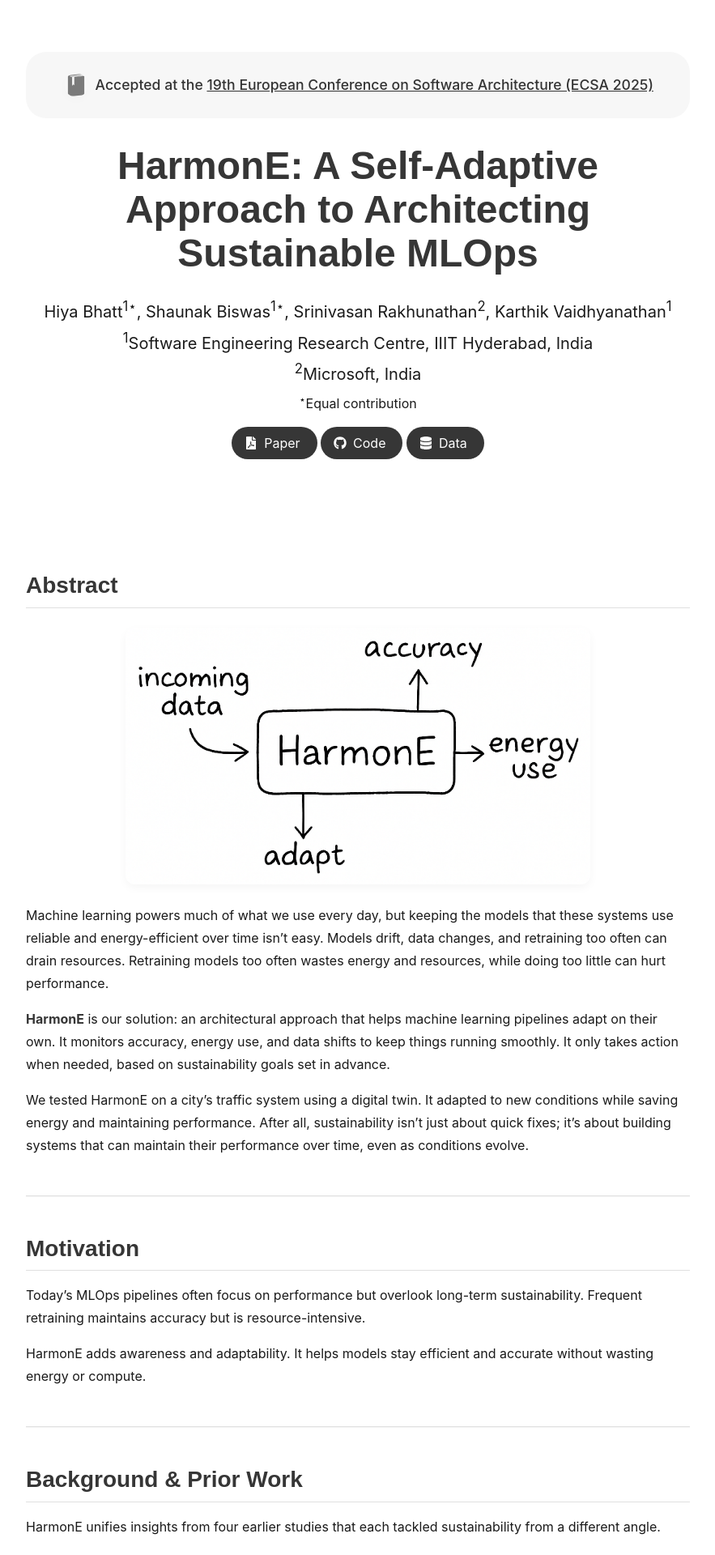
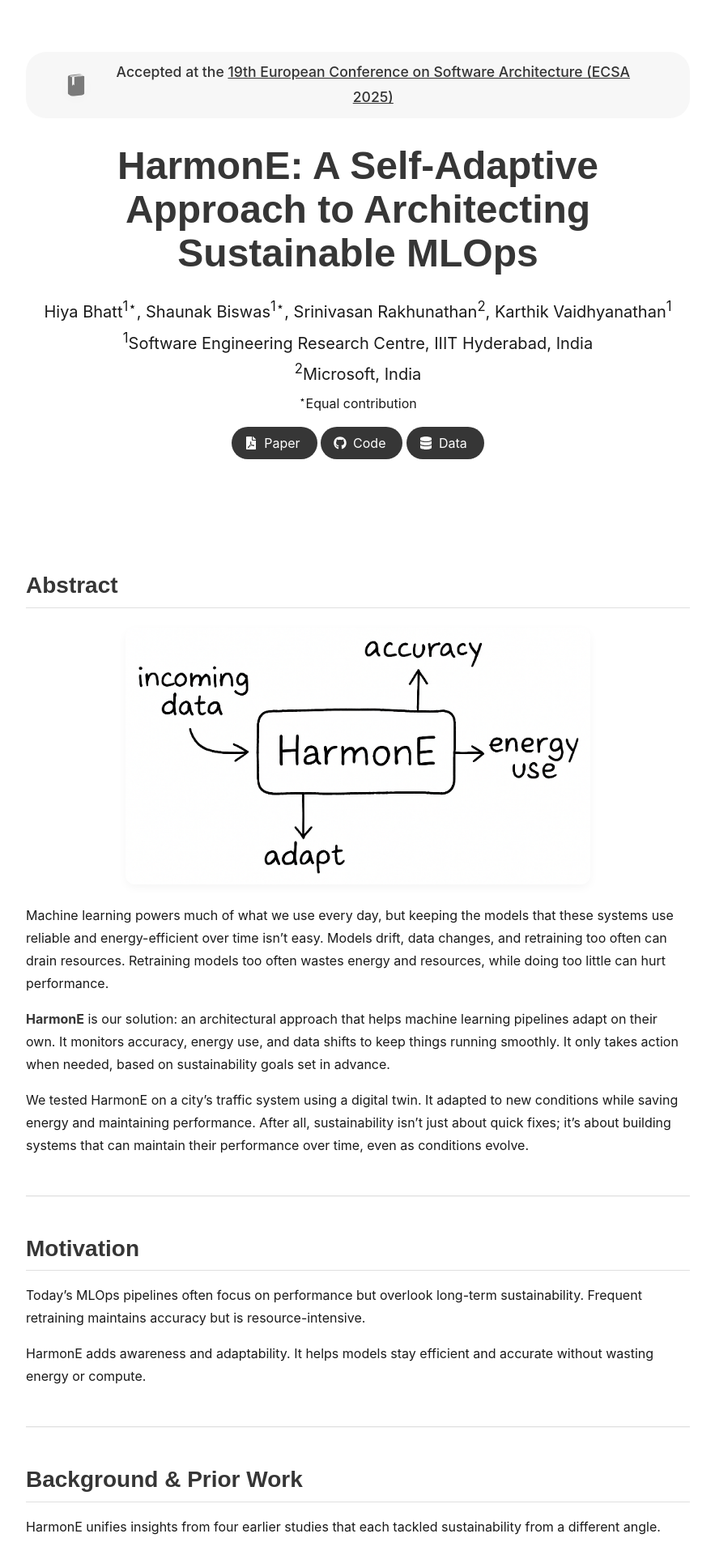
Before and after one commit to sa4s-serc/HarmonE, a Jekyll site: the page built from index.md, in a window 1280 px wide. Shown: the top 1920 px of the page at 81% size, without its empty margins (198-1081 px from the left). Built offline with Jekyll 4.4.1, drawn with Linux system fonts in a browser that asks for light colours; some web fonts are replaced.

Commit message:
test no wrap for ecsa failed

```diff
--- a/_layouts/project_page.html
+++ b/_layouts/project_page.html
@@ -37,15 +37,6 @@
     type="text/javascript" id="MathJax-script" async
     src="https://cdn.jsdelivr.net/npm/mathjax@3/es5/tex-chtml.js">
   </script>
-
-  <style>
-    @media (max-width: 600px) {
-      .conf-banner {
-        white-space: normal !important;
-        flex-wrap: wrap;
-      }
-    }
-  </style>
 </head>
 <body>
 
@@ -55,9 +46,9 @@
     <div class="container is-max-desktop">
       <div class="columns is-centered">
         <div class="column has-text-centered">
-          <div class="conf-banner" style="background-color: #f7f7f7; padding: 0.2rem 3rem; display: flex; align-items: center; border-radius: 25px; margin: 1rem auto 0.5rem auto; width: fit-content; white-space: nowrap;">
+          <div style="background-color: #f7f7f7; padding: 0.2rem 3rem; display: flex; align-items: center; border-radius: 25px; margin: 1rem auto 0.5rem auto; width: fit-content;">
             <img src="static/image/book.svg" alt="Conference Icon"
-              style="height: 1.75rem; margin-right: 0.6rem; opacity: 0.5;">
+                style="height: 1.75rem; margin-right: 0.6rem; opacity: 0.5;">
             <span style="font-size: 1.1rem; color: #333; font-weight: 500;">
               Accepted at the
               <a href="https://conf.researchr.org/home/ecsa-2025"
```
